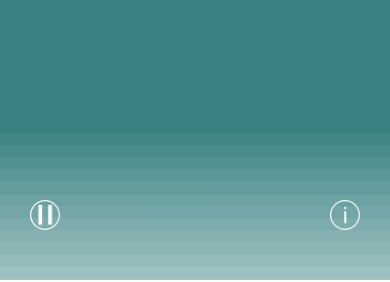
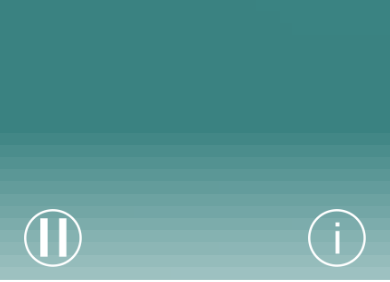
Before and after one commit to nguvictor/Wander, a PHP site: page / in a window 390 px wide. Shown: the part 562-844 px from the top of the page. Run offline with PHP 8.4, Linux system fonts and the light colour scheme; some libraries are stand-ins or nearby versions.

Commit message:
Removed distance console.log() and fixed hud buttons

```diff
--- a/assets/js/main.js
+++ b/assets/js/main.js
@@ -197,7 +197,7 @@ var main = {
         if(main.locations.length > 0 && !main.tourCompleted){
         var finalLocation = new google.maps.LatLng(main.locations[main.currentPosition].lat,main.locations[main.currentPosition].lng);
 
-        console.log("Checking distance:"+main.distance(main.currentLocation,finalLocation));
+        //console.log("Checking distance:"+main.distance(main.currentLocation,finalLocation));
         if(main.distance(main.currentLocation,finalLocation) < 25){ //We Reached our location!
             main.currentPosition+=1;
             var newLocation = new google.maps.LatLng(main.locations[main.currentPosition].lat,main.locations[main.currentPosition].lng);
--- a/index.php
+++ b/index.php
@@ -7,11 +7,14 @@
         <title>Wander</title>
 
         <link href="//netdna.bootstrapcdn.com/bootstrap/3.1.1/css/bootstrap.min.css" rel="stylesheet">
+        <link rel="stylesheet" href="//ajax.googleapis.com/ajax/libs/jquerymobile/1.4.2/jquery.mobile.min.css" />
         <link rel="stylesheet" type="text/css" href="assets/css/default.css" />
         <link rel="stylesheet" type="text/css" href="assets/css/component.css" />
         <link type="text/css" rel="stylesheet" href="assets/css/main.css" />
         <script src="//ajax.googleapis.com/ajax/libs/jquery/1.11.0/jquery.min.js"></script>
         <script src="//ajax.googleapis.com/ajax/libs/jqueryui/1.8/jquery-ui.min.js"></script>
+
+        <script src="//ajax.googleapis.com/ajax/libs/jquerymobile/1.4.2/jquery.mobile.min.js"></script>
 
         <script src="assets/js/modernizr.custom.js"></script>
     </head>
@@ -38,8 +41,8 @@
                     <div class="col-xs-12 fill" style="padding:0px;" id="mapPage">
                         <div class="col-xs-12 fill-90" id="map-canvas"></div>
                         <div class="col-xs-12 fill-10">
-                            <img id="pauseButton" class=" col-xs-2" src="assets/img/pause.png"/></img>
-                            <img id="infoButton" class=" col-xs-2 pull-right" src="assets/img/info.png"/></img>
+                            <img id="pauseButton" class="" style="height:95%;padding:2.5%;" src="assets/img/pause.png"/></img>
+                            <img id="infoButton" class=" pull-right" style="height:95%;padding:2.5%;"  src="assets/img/info.png"/></img>
                         </div>
                     </div>
                     <div class="col-xs-12 fill" style="display:none" id="findPage">
```
